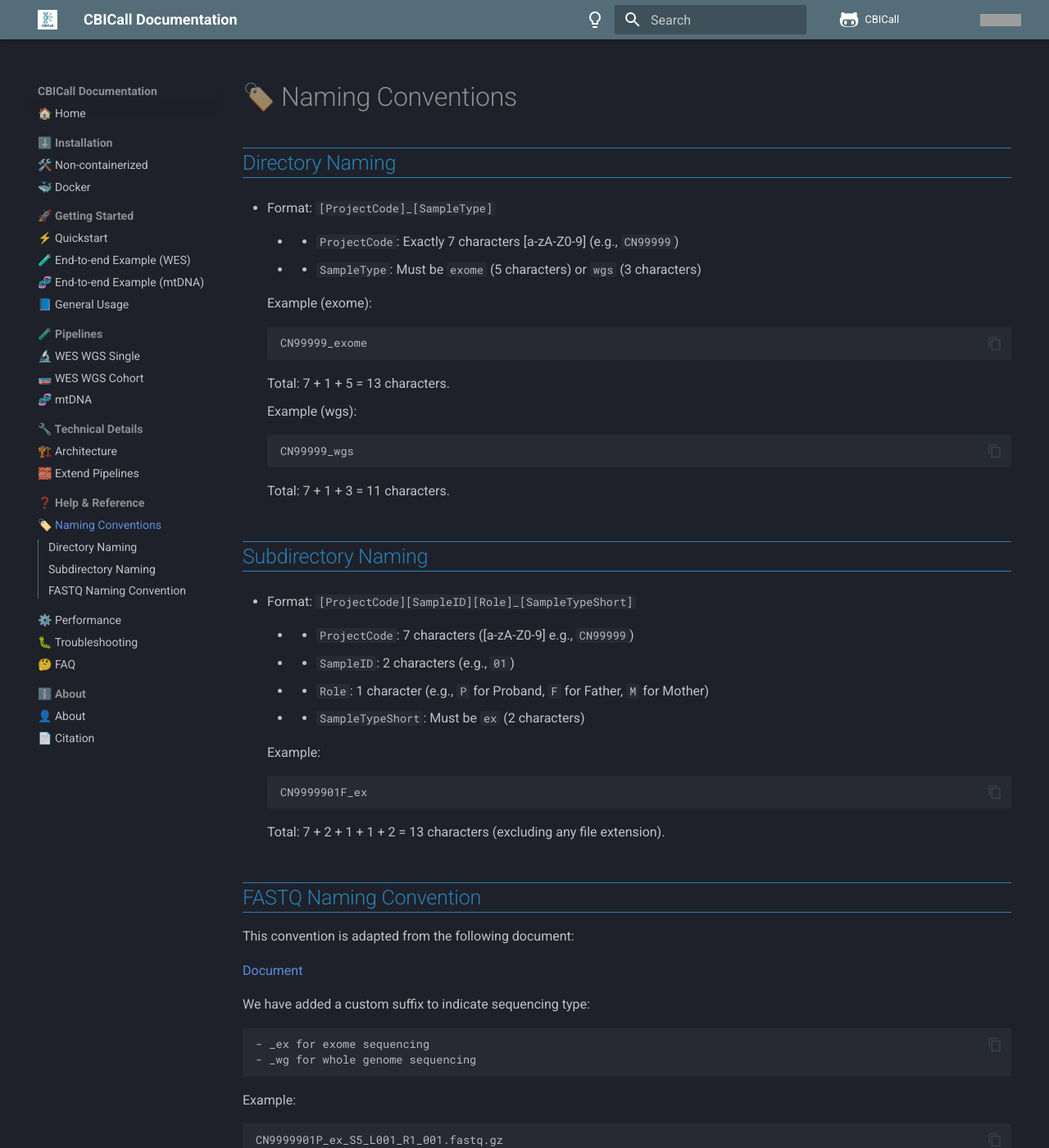
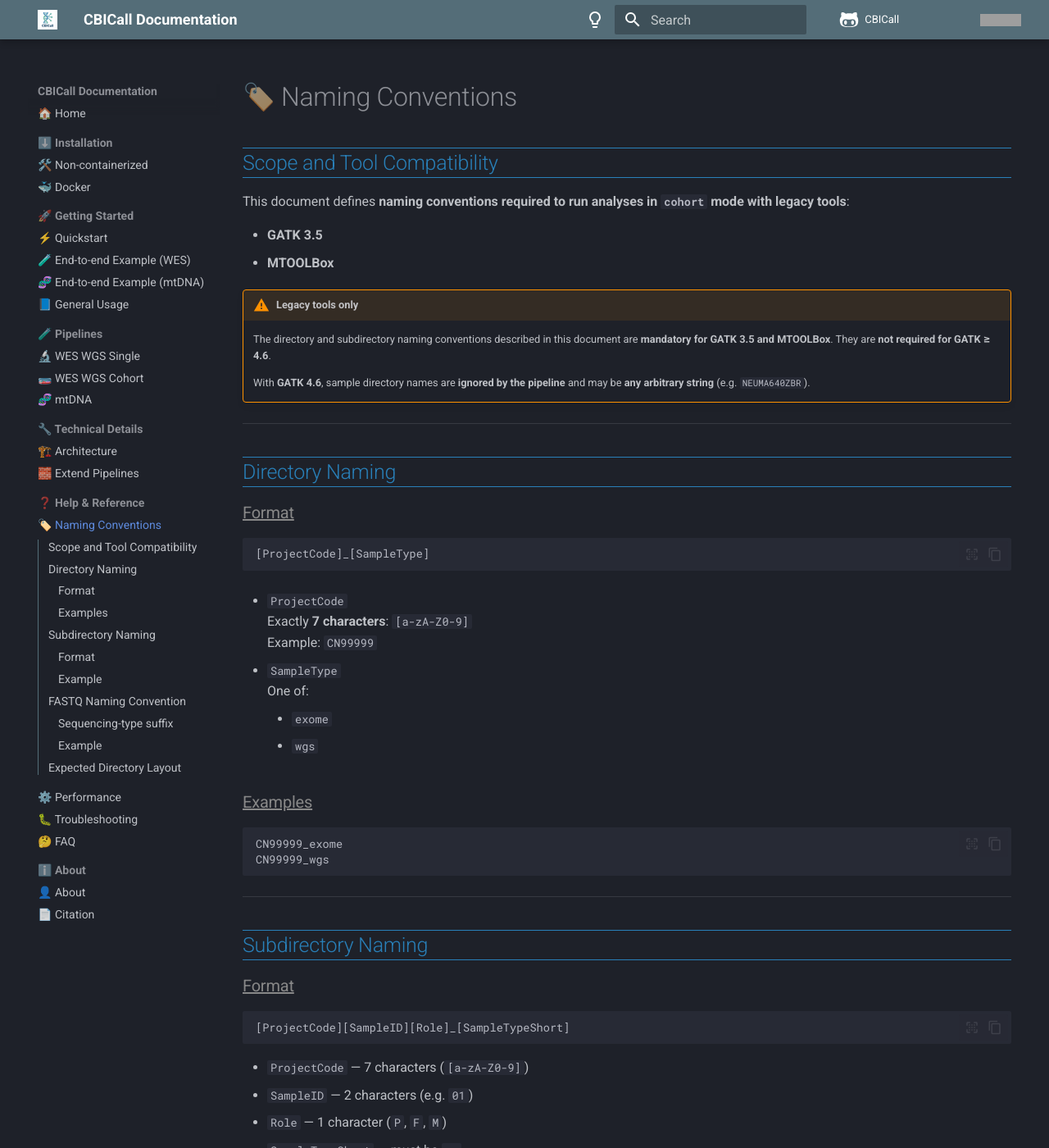
Before and after one commit to CNAG-Biomedical-Informatics/cbicall, an MkDocs documentation site: the page built from docs/help/naming-conventions.md, in a window 1280 px wide and 1400 px high. Shown: the whole window at 82% size. Built offline with MkDocs 1.6.1 and Material for MkDocs 9.7.7, drawn with Linux system fonts in a browser that asks for light colours; nearby versions of some CDN libraries; library files that are not in the unit come from our copies; comment, search, counter and statistics services are not loaded; some of the changed text lies outside the part shown; grey boxes are pictures that could not be loaded.

Commit message:
Source commit

````diff
--- a/docs/help/naming-conventions.md
+++ b/docs/help/naming-conventions.md
@@ -1,53 +1,94 @@
+## Scope and Tool Compatibility
+
+This document defines **naming conventions required to run analyses in `cohort` mode with legacy tools**:
+
+- **GATK 3.5**
+- **MTOOLBox**
+
+!!! warning "Legacy tools only"
+    The directory and subdirectory naming conventions described in this document are **mandatory for GATK 3.5 and MTOOLBox**.
+    They are **not required for GATK ≥ 4.6**.
+
+    With **GATK 4.6**, sample directory names are **ignored by the pipeline** and may be **any arbitrary string**
+    (e.g. `NEUMA640ZBR`).
+
+---
+
 ## Directory Naming
 
-- Format: `[ProjectCode]_[SampleType]`
+### Format
 
-    - - `ProjectCode`: Exactly 7 characters \[a-zA-Z0-9\] (e.g., `CN99999`)
-    - - `SampleType`: Must be `exome` (5 characters) or `wgs` (3 characters)
+```
+[ProjectCode]_[SampleType]
+```
 
-    Example (exome):
+- `ProjectCode`
+  Exactly **7 characters**: `[a-zA-Z0-9]`
+  Example: `CN99999`
 
-        CN99999_exome
+- `SampleType`
+  One of:
+    - `exome`
+    - `wgs`
 
-    Total: 7 + 1 + 5 = 13 characters.
+### Examples
 
-    Example (wgs):
+```
+CN99999_exome
+CN99999_wgs
+```
 
-        CN99999_wgs
-
-    Total: 7 + 1 + 3 = 11 characters.
-
+---
 
 ## Subdirectory Naming
 
-- Format: `[ProjectCode][SampleID][Role]_[SampleTypeShort]`
+### Format
 
-    - - `ProjectCode`: 7 characters (\[a-zA-Z0-9\] e.g., `CN99999`)
-    - - `SampleID`: 2 characters (e.g., `01`)
-    - - `Role`: 1 character (e.g., `P` for Proband, `F` for Father, `M` for Mother)
-    - - `SampleTypeShort`: Must be `ex` (2 characters)
+```
+[ProjectCode][SampleID][Role]_[SampleTypeShort]
+```
 
-    Example:
+- `ProjectCode` — 7 characters (`[a-zA-Z0-9]`)
+- `SampleID` — 2 characters (e.g. `01`)
+- `Role` — 1 character (`P`, `F`, `M`)
+- `SampleTypeShort` — must be `ex`
 
-        CN9999901F_ex
+### Example
 
-    Total: 7 + 2 + 1 + 1 + 2 = 13 characters (excluding any file extension).
+```
+CN9999901F_ex
+```
+
+---
 
 ## FASTQ Naming Convention
 
-This convention is adapted from the following document:
+This FASTQ naming convention applies **to all tools**, including **GATK 3.5** and **GATK 4.6**.
 
-[Document](https://support.illumina.com/help/BaseSpace_Sequence_Hub_OLH_009008_2/Source/Informatics/BS/NamingConvention_FASTQ-files-swBS.htm)
+It is based on the Illumina specification:
+<https://support.illumina.com/help/BaseSpace_Sequence_Hub_OLH_009008_2/Source/Informatics/BS/NamingConvention_FASTQ-files-swBS.htm>
 
-We have added a custom suffix to indicate sequencing type:
+### Sequencing-type suffix
 
-    - _ex for exome sequencing
-    - _wg for whole genome sequencing
+- `_ex` — exome sequencing
+- `_wg` — whole genome sequencing
 
-Example:
+### Example
 
-    CN9999901P_ex_S5_L001_R1_001.fastq.gz
+```
+CN9999901P_ex_S5_L001_R1_001.fastq.gz
+```
 
-In summary, you need to have something like this:
+---
 
-    CN99999_exome/CN9999901P_ex/CN9999901P_ex_S1_L001_R?_001.fastq.gz
+## Expected Directory Layout
+
+!!! warning "Required for cohort mode (legacy)"
+    This directory layout is **required** when running **GATK 3.5** or **MTOOLBox** in `cohort` mode.
+
+```
+CN99999_exome/
+└── CN9999901P_ex/
+    ├── CN9999901P_ex_S1_L001_R1_001.fastq.gz
+    └── CN9999901P_ex_S1_L001_R2_001.fastq.gz
+```
````
Also changed, not shown: docs/help/faq.md (+13 -4 lines), docs/help/performance.md (+3 -3 lines), 1 other file.
